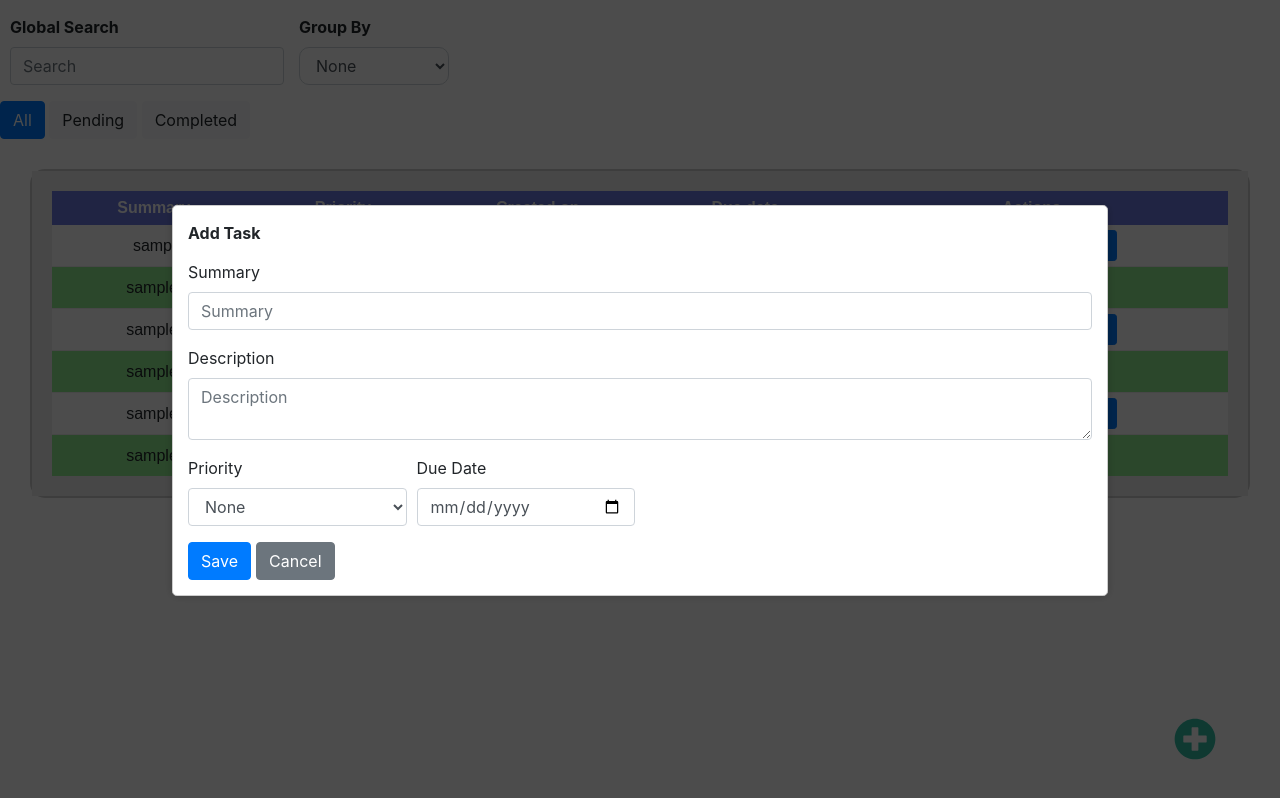
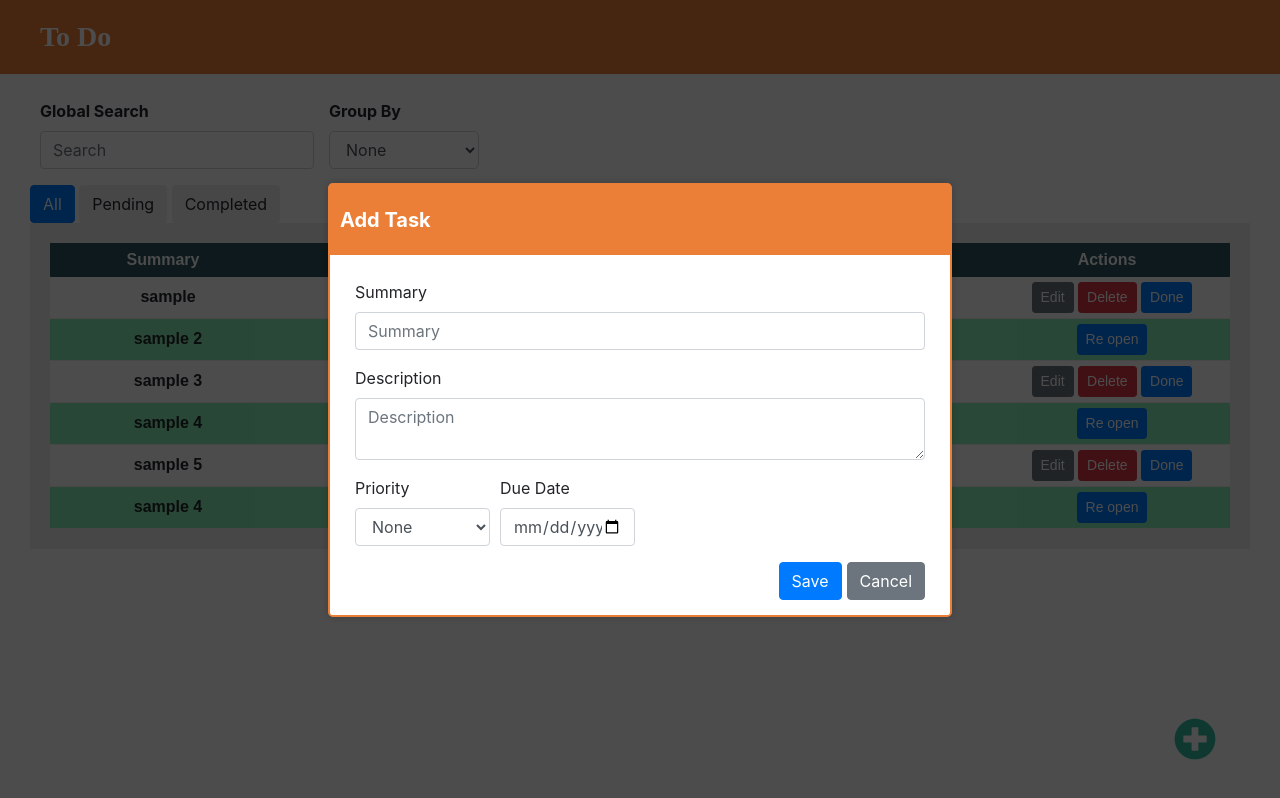
Before and after one commit to mahidhar4/react-redux-hooks, a React (Create React App) app: page / in a window 1280 px wide. Both pictures are taken after a click on the icon 1195 px from the left and 739 px from the top of the page. Built offline with nearby package versions, Linux system fonts and the light colour scheme.

Commit message:
CSS Changes

```diff
--- a/src/App.css
+++ b/src/App.css
@@ -1,5 +1,23 @@
 .App {
   text-align: center;
+}
+
+.header {
+  overflow: hidden;
+  background-color: #ec7f37;
+  padding: 20px 10px;
+}
+
+.header > a {
+  text-decoration: none;
+}
+
+.header > a > h3 {
+  color: white;
+  display: inline;
+  font-family: serif;
+  font-weight: bolder;
+  margin-left:30px;
 }
 
 .App-logo {
--- a/src/App.jsx
+++ b/src/App.jsx
@@ -1,19 +1,19 @@
-import React from 'react';
-import Home from './components/Home/Home';
-import './App.css';
-import {
-  BrowserRouter as Router,
-  Switch,
-  Route
-} from "react-router-dom";
+import React from "react";
+import Home from "./components/Home/Home";
+import "./App.css";
+import { BrowserRouter as Router, Switch, Route } from "react-router-dom";
 
 function App() {
   return (
-
     <Router>
       <div>
         <Switch>
           <Route path="/">
+            <div class="header">
+              <a href="/" class="logo">
+                <h3>To Do</h3>
+              </a>
+            </div>
             <Home />
           </Route>
         </Switch>
--- a/src/components/Icon/PlusIcon.scss
+++ b/src/components/Icon/PlusIcon.scss
@@ -1,7 +1,7 @@
 .svg-icon path {
-    transition: 250ms;
+  transition: 250ms;
 }
 
 .svg-icon:hover path {
-    fill: #49c;
+  fill-opacity: 0.8;
 }
--- a/src/components/Modal/Modal.scss
+++ b/src/components/Modal/Modal.scss
@@ -12,7 +12,7 @@
   background-color: rgba(0, 0, 0, 0.7);
   z-index: 9999;
   opacity: 1;
-      animation: custom-show .5s ease;
+  animation: custom-show 0.5s ease;
   overflow-x: hidden;
   overflow-y: auto;
 }
@@ -32,13 +32,26 @@
   }
 }
 
-  ;
 // Modal itself
 .custom-modal {
   background-color: #fff;
   box-shadow: 0 0 0.625rem rgba(0, 0, 0, 0.2);
-      width: 75%;
+  width: 50%;
   padding: 15px;
   border-radius: 0.3rem;
-      border: 1px solid #ccc;
+  border: 2px solid #ec7f37;
+  .form-header {
+    overflow: hidden;
+    background-color: #ec7f37;
+    padding: 20px 10px;
+    font-size: 20px;
+    color: white;
+    font-weight: bolder;
   }
+  padding-left: 0;
+  padding-right: 0;
+  padding-top: 0;
+  form {
+    margin: 25px;
+  }
+}
--- a/src/components/TaskList/TaskList.jsx
+++ b/src/components/TaskList/TaskList.jsx
@@ -4,16 +4,16 @@ import "./TaskList.scss";
 import { connect } from "react-redux";
 import { actions as taskActions } from "../../reducers/actions/tasks";
 import { Button } from "react-bootstrap";
-import ModalPopup from '../Modal/ModalPopup';
-import Task from '../Tasks/Task';
-import Form from 'react-bootstrap/Form'
+import ModalPopup from "../Modal/ModalPopup";
+import Task from "../Tasks/Task";
+import Form from "react-bootstrap/Form";
 
 const enumClick = {
   Edit: "Edit",
   Delete: "Delete",
   Done: "Done",
   ReOpen: "ReOpen",
-  View: "View"
+  View: "View",
 };
 
 function reducer(state, action) {
@@ -59,9 +59,7 @@ const TaskList = ({ getListOfTasks, ...props }) => {
     dispatch({ type: 'data', payload: applySearchSortGroupOnData(props.tasksList, state.searchVal, props.configData.AllowGlobalSearchProps, state.selectedGroupBy, state.selectedSort, state.selectedStatus) });
   }, [props.tasksList]);
 
-
   const onSort = (column) => {
-
     if (props.configData.AllowSortProps.indexOf(column) <= -1) return;
 
     let sortDetails = {
@@ -78,7 +76,6 @@ const TaskList = ({ getListOfTasks, ...props }) => {
   };
 
   const setArrow = (column) => {
-
     if (props.configData.AllowSortProps.indexOf(column) <= -1) return;
 
     let className = "sort-direction";
@@ -113,13 +110,13 @@ const TaskList = ({ getListOfTasks, ...props }) => {
       case enumClick.Done:
         props.updateTask({
           ...item,
-          state: enumState.Done
+          state: enumState.Done,
         });
         break;
       case enumClick.ReOpen:
         props.updateTask({
           ...item,
-          state: enumState.Open
+          state: enumState.Open,
         });
         break;
       default:
@@ -139,26 +136,32 @@ const TaskList = ({ getListOfTasks, ...props }) => {
 
   return (
     <>
+      <div className="main-section">
         <div className="global-fields">
           <Form.Group className="search-section" controlId="search">
             <Form.Label>Global Search</Form.Label>
-          <Form.Control type="text" placeholder="Search" onChange={(e) => onSearchChange(e)} />
+            <Form.Control
+              type="text"
+              placeholder="Search"
+              onChange={(e) => onSearchChange(e)}
+            />
           </Form.Group>
-
 
           <Form.Group className="grouping-section" controlId="group-by">
             <Form.Label className="groupby-text">Group By</Form.Label>
-          <Form.Control as="select" className="groupby-dropdown" onChange={(e) => onGroupSelect(e)}>
+            <Form.Control
+              as="select"
+              className="groupby-dropdown"
+              onChange={(e) => onGroupSelect(e)}
+            >
               <option value="">None</option>
-            {
-              props.configData.AllowGroupByProps.map(groupProp => (
+              {props.configData.AllowGroupByProps.map((groupProp) => (
                 <option value={groupProp}>{groupProp}</option>
-              ))
-            }
+              ))}
             </Form.Control>
           </Form.Group>
         </div>
-
+      </div>
       <div className="tabs">
         <Button variant={state.selectedStatus === "" ? "primary" : "light"} onClick={() => onSetStatusChange("")}>All</Button>{' '}
         <Button variant={state.selectedStatus === enumState.Open ? "primary" : "light"} onClick={() => onSetStatusChange(enumState.Open)}>Pending</Button>{' '}
@@ -232,7 +235,18 @@ const ListGrid = (props) => {
                     </tr>
                   )}
 
-                  <tr className={innerItem.state === enumState.Done ? "strikeout" : ""} onClick={(event) => props.handleClick(event, innerItem, enumClick.View)}>
+                  <tr
+                    className={
+                      innerItem.state === enumState.Done
+                        ? "done"
+                        : innerItem.state === enumState.Open
+                        ? "pending"
+                        : ""
+                    }
+                    onClick={(event) =>
+                      props.handleClick(event, innerItem, enumClick.View)
+                    }
+                  >
                     <td>{innerItem.taskSummary}</td>
                     <td>{innerItem.priority}</td>
                     <td>
@@ -242,18 +256,58 @@ const ListGrid = (props) => {
                     <td>
                       {innerItem.state === enumState.Open ? (
                         <>
-                          <Button size="sm" variant="secondary" onClick={(event) => props.handleClick(event, innerItem, enumClick.Edit)}>
+                          <Button
+                            size="sm"
+                            variant="secondary"
+                            onClick={(event) =>
+                              props.handleClick(
+                                event,
+                                innerItem,
+                                enumClick.Edit
+                              )
+                            }
+                          >
                             Edit
                           </Button>{" "}
-                          <Button size="sm" variant="danger" onClick={(event) => props.handleClick(event, innerItem, enumClick.Delete)}>
+                          <Button
+                            size="sm"
+                            variant="danger"
+                            onClick={(event) =>
+                              props.handleClick(
+                                event,
+                                innerItem,
+                                enumClick.Delete
+                              )
+                            }
+                          >
                             Delete
                           </Button>{" "}
-                          <Button size="sm" variant="primary" onClick={(event) => props.handleClick(event, innerItem, enumClick.Done)}>
+                          <Button
+                            size="sm"
+                            variant="primary"
+                            onClick={(event) =>
+                              props.handleClick(
+                                event,
+                                innerItem,
+                                enumClick.Done
+                              )
+                            }
+                          >
                             Done
                           </Button>
                         </>
                       ) : (
-                          <Button size="sm" variant="primary" onClick={(event) => props.handleClick(event, innerItem, enumClick.ReOpen)}>
+                        <Button
+                          size="sm"
+                          variant="primary"
+                          onClick={(event) =>
+                            props.handleClick(
+                              event,
+                              innerItem,
+                              enumClick.ReOpen
+                            )
+                          }
+                        >
                           Re open
                         </Button>
                       )}
@@ -275,7 +329,7 @@ const mapDispatchToProps = {
 
 const mapStateToProps = (state) => ({
   tasksList: state.tasks.tasksList,
-  configData: state.config.configData
+  configData: state.config.configData,
 });
 
 export default connect(mapStateToProps, mapDispatchToProps)(TaskList);
--- a/src/components/TaskList/TaskList.scss
+++ b/src/components/TaskList/TaskList.scss
@@ -1,17 +1,44 @@
 .content-box {
-    border: 2px solid #ccc;
-    border-radius: 15px;
+  border-radius: 5px;
   margin: 30px;
-    // margin-top: 100px;
+  margin-top: 0px;
+}
+
+.tabs {
+  margin-left: 30px;
+  .btn-light {
+    background-color: #eee;
+    border-color: #eee;
+  }
 }
 
 .global-fields .form-label {
   font-weight: bolder;
 }
 
+.main-section {
+  margin: 30px;
+  margin-top:10px;
+  margin-bottom: 0px;
+  .global-fields {
+    display: inline;
+  }
+  .filter-chips {
+    display: inline;
+  }
+}
+
 .search-section {
   display: inline-block;
   padding-left: 10px;
+}
+
+.search-section {
+  input:focus {
+    border: 1px solid #eee;
+    border-radius: 5px;
+    box-shadow: 0 0 3pt 2pt #12343b;
+  }
 }
 
 .grouping-section {
@@ -22,13 +49,13 @@
   //     font-weight: bolder;
   // }
   .groupby-dropdown {
-        border-radius: 10px;
+    border-radius: 5px;
     width: 150px;
   }
   .groupby-dropdown:focus {
     border: 1px solid #eee;
-        border-radius: 10px;
-        box-shadow: 0 0 3pt 2pt #719ECE;
+    border-radius: 5px;
+    box-shadow: 0 0 3pt 2pt #12343b;
   }
 }
 
@@ -43,13 +70,27 @@ table {
   }
   th {
     color: #ffffff;
-        background: #6c7ae0;
+    background: #2d545e;
     cursor: pointer;
   }
   tr {
     text-align: center;
   }
+
   tbody {
+    display: block;
+    max-height: calc(100vh - 420px);
+    overflow-y: scroll;
+  }
+  thead,
+  tbody tr {
+    display: table;
+    width: 100%;
+    table-layout: fixed; /* even columns width , fix width of table too*/
+  }
+
+  tbody {
+    font-weight: 600;
     tr {
       border-bottom: 1px solid #eee;
       text-align: center;
@@ -62,10 +103,10 @@ table {
   tr.grouping-headers {
     background-color: #f8f6ff;
     font-weight: 600;
-        font-size: 18px
+    font-size: 18px;
   }
-    tr.strikeout {
-        background-color: lightgreen;
+  tr.done {
+    background-color: #8bf0ba;
   }
 }
 
--- a/src/components/Tasks/Task.jsx
+++ b/src/components/Tasks/Task.jsx
@@ -133,6 +133,7 @@ const Task = (props) => {
 
                     </Form.Row>
                 </fieldset>
+                <div className="modal-button-section">
                 {
                     (props.mode !== EntryWindowMode.View) && (
                         <Button variant="primary" type="submit" className="btn-save">
@@ -143,6 +144,7 @@ const Task = (props) => {
                 <Button variant="secondary" onClick={() => props.onClose(false)}>
                     {props.mode === EntryWindowMode.View ? "Close" : "Cancel"}
                 </Button>
+                </div>
             </Form>
         </>
     );
--- a/src/components/Tasks/Task.scss
+++ b/src/components/Tasks/Task.scss
@@ -12,6 +12,10 @@
     }
 }
 
+.modal-button-section {
+    float: right;
+}
+
 .btn-save {
     margin-right: 5px;
 }
```
Lines whose indentation alone changed are shown as unchanged.
